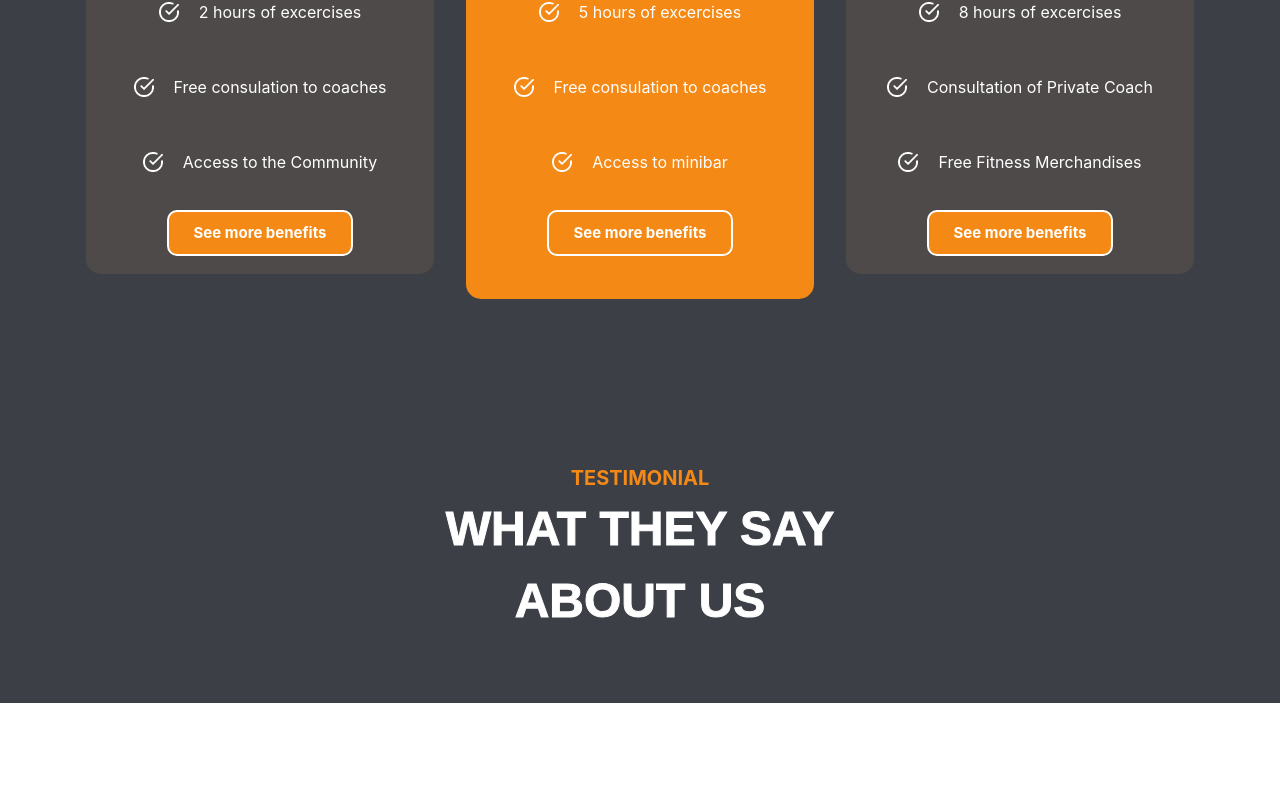
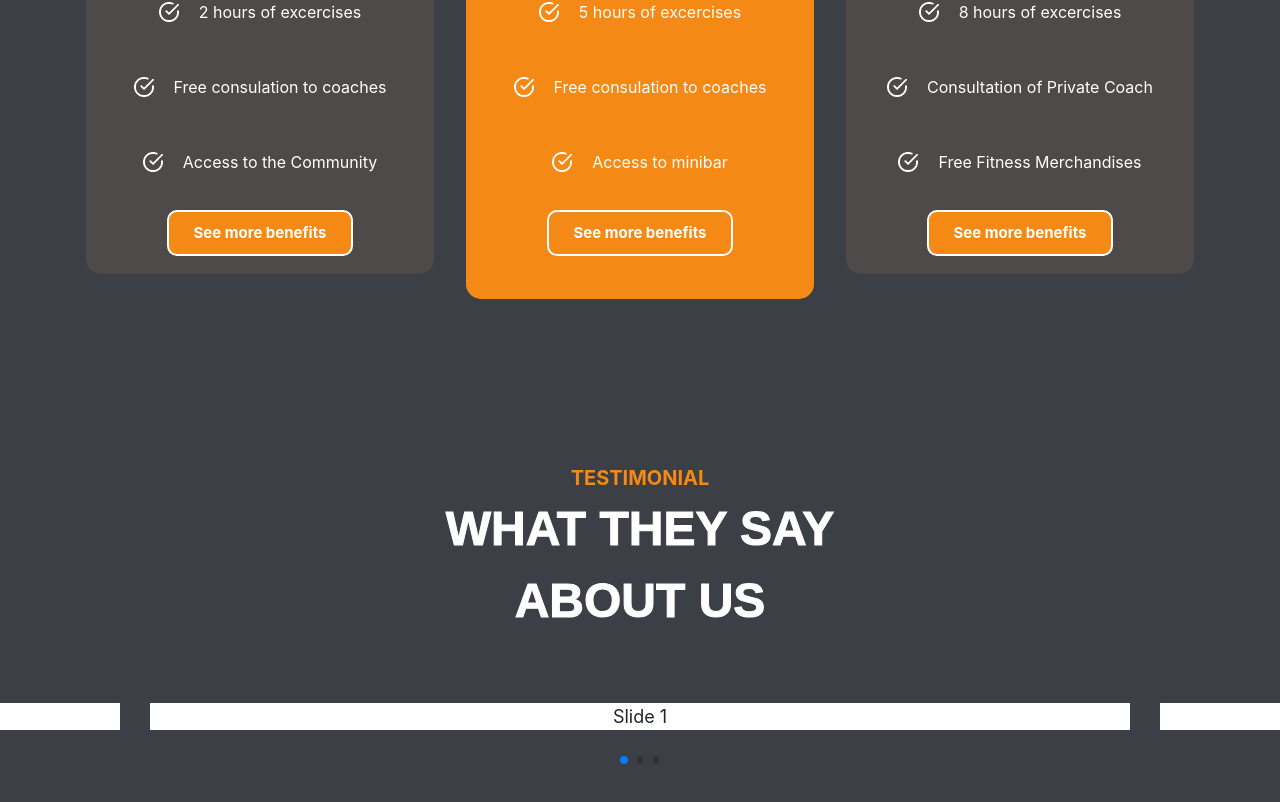
Before and after one commit to adil-shabab/gym-website, a React (Create React App) app: page / in a window 1280 px wide. Shown: the part 2558-3360 px from the top of the page. Before the commit the page ends 3261 px from the top, so only its background shows below. Built offline with nearby package versions, Linux system fonts and the light colour scheme; a web font is replaced by a local one.

Commit message:
swiper set up completed

```diff
--- a/src/Components/Testimonial/Testimonial.css
+++ b/src/Components/Testimonial/Testimonial.css
@@ -6,3 +6,38 @@
     margin-top: 100px;
     margin-bottom: 50px;
 }
+.swiper {
+    padding: 50px 150px !important;
+    height: 100%;
+    cursor: grab;
+  }
+
+  .swiper-slide {
+    text-align: center;
+    font-size: 18px;
+    background: #fff;
+
+    /* Center slide text vertically */
+    display: -webkit-box;
+    display: -ms-flexbox;
+    display: -webkit-flex;
+    display: flex;
+    -webkit-box-pack: center;
+    -ms-flex-pack: center;
+    -webkit-justify-content: center;
+    justify-content: center;
+    -webkit-box-align: center;
+    -ms-flex-align: center;
+    -webkit-align-items: center;
+    align-items: center;
+  }
+  .swiper-pagination-bullets{
+    margin-top: 100px;
+  }
+
+
+  @media (max-width: 992px) {
+    .swiper{
+        padding: 50px 30px !important;
+    }
+  }
--- a/src/Components/Testimonial/Testimonial.jsx
+++ b/src/Components/Testimonial/Testimonial.jsx
@@ -1,5 +1,11 @@
 import React from 'react'
 import './Testimonial.css'
+import {Swiper, SwiperSlide} from 'swiper/react'
+import 'swiper/css'
+import "swiper/css/pagination"
+import { Pagination } from "swiper"
+
+
 
 const Testimonial = () => {
   return (
@@ -7,6 +13,20 @@ const Testimonial = () => {
       <span style={{color: 'var(--orange)', fontSize: '20px', fontWeight: 'bold'}}>TESTIMONIAL</span>
       <p className="head m-0 stroke">WHAT THEY SAY</p>
       <p className='stroke head'>ABOUT US</p>
+      <Swiper
+        loop={true}
+        grabCursor={true}
+        spaceBetween={30}
+        pagination={{
+          clickable: true,
+        }}
+        modules={[Pagination]}
+        className="mySwiper col-lg-12 col-xlg-12 col-md-12 col-sm-12 col-12"
+      >
+        <SwiperSlide>Slide 1</SwiperSlide>
+        <SwiperSlide>Slide 2</SwiperSlide>
+        <SwiperSlide>Slide 3</SwiperSlide>
+      </Swiper>
     </div>
   )
 }
```
